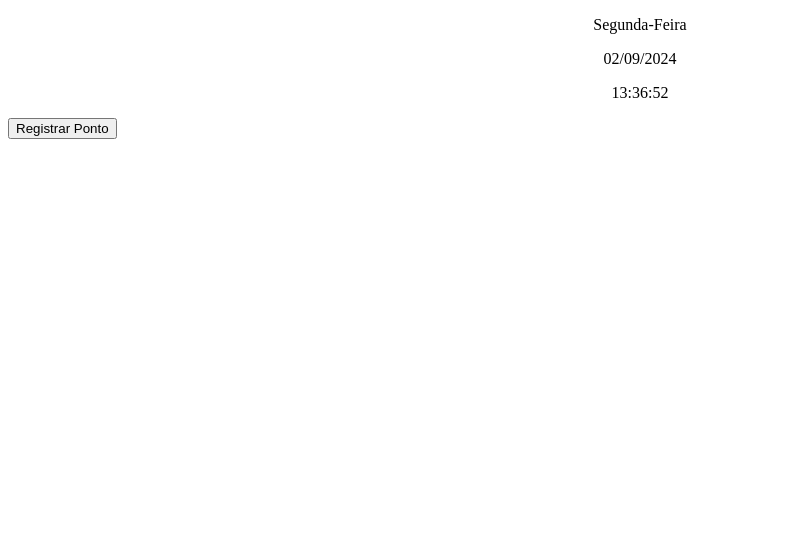
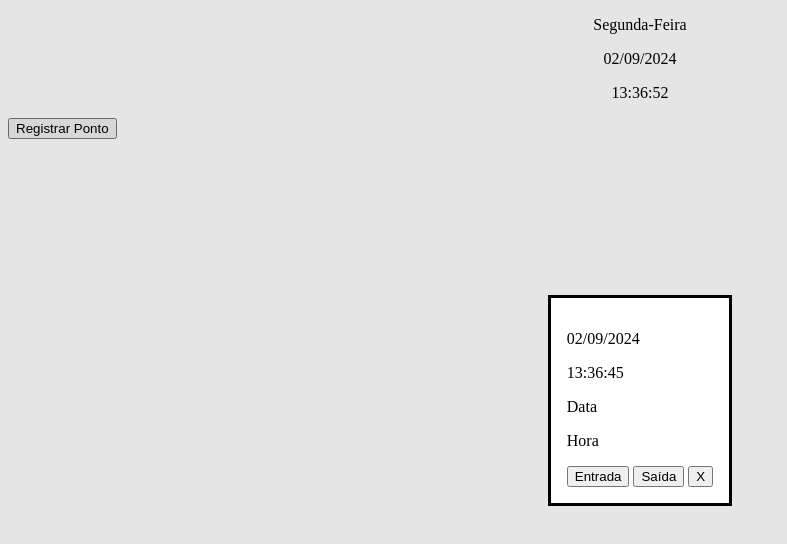
Before and after one commit to feyd1t/ponto-eletronico, a plain HTML site: page index.html in a window 1280 px wide. Both pictures are taken after a click on the button "Registrar Ponto". Shown: the whole page, without its empty margins (0-787 px from the left). Drawn offline with Linux system fonts and the light colour scheme.

Commit message:
atualizaçoes

```diff
--- a/index.html
+++ b/index.html
@@ -14,6 +14,16 @@
     </div>
     <button id="btn-registrar-ponto">Registrar Ponto</button>
 
+    <dialog id="dialog-ponto">
+        <p id="dialog-data">Data</p>
+        <p id="dialog-hora">Hora</p>
+        <p>Data</p>
+        <p>Hora</p>
+        <button>Entrada</button>
+        <button>Saída</button>
+        <button id="dialog-fechar">X</button>
+    </dialog>
+
     <script src="js/script.js"></script>
 </body>
 </html>
--- a/js/script.js
+++ b/js/script.js
@@ -1,15 +1,42 @@
+
+navigator.geolocation.getCurrentPosition((position) => {
+    console.log(position);
+    console.log(position.coords.latitude);
+    console.log(position.coords.longitude);
+});
+
+
+
 const diaSemana = document.getElementById("dia-semana");
 const dataAtual = document.getElementById("data-atual");
 const horaAtual = document.getElementById("hora-atual");
 const btnRegistrarPonto = document.getElementById("btn-registrar-ponto");
 
-btnRegistrarPonto.addEventListener("click",);
+btnRegistrarPonto.addEventListener("click", register);
+
 diaSemana.textContent = getWeekDay();
 dataAtual.textContent = getCurrentDate();
 
+const dialogPonto = document.getElementById("dialog-ponto");
+
+const dialogData = document.getElementById("dialog-data");
+dialogData.textContent = getCurrentDate();
+
+
+const dialogHora = document.getElementById("dialog-hora");
+dialogHora.textContent = getCurrentTime();
+
+
+const btnDialogFechar = document.getElementById("dialog-fechar");
+
+btnDialogFechar.addEventListener("click",() => {
+    dialogPonto.close();
+})
 
 function register(){
-    alert("Bater ponto");
+   dialogPonto.showModal();
+    //dialog é o elemento dialogPonto
+    // e o método que abre o dialog em estilo modal é o showDialog()
 }
 
 
```
